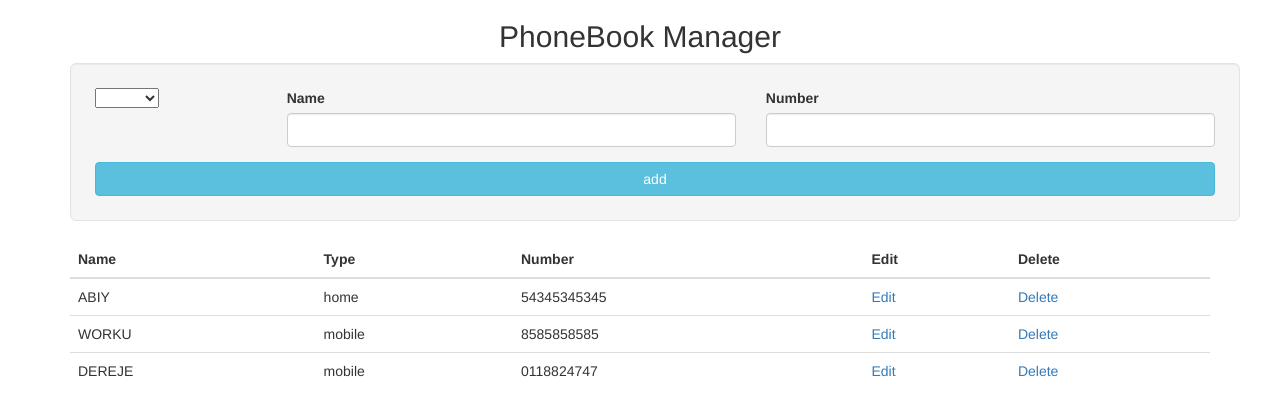
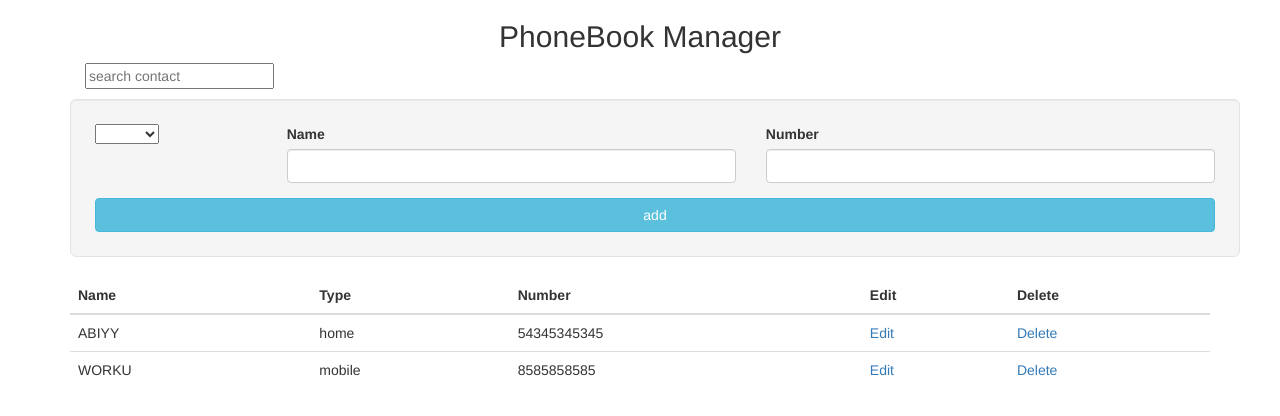
Before and after one commit to Mikearaya/firstAngular, an Angular app: page /account/1/phonebook in a window 1280 px wide. Shown: the top 416 px of the page. Built offline with nearby package versions, Linux system fonts and the light colour scheme; data requests are answered from the project's data file.

Commit message:
changed phonbook edit view

```diff
--- a/db.json
+++ b/db.json
@@ -4,7 +4,7 @@
       "id": 4,
       "userId": 1,
       "number": "54345345345",
-      "name": "abiy",
+      "name": "abiyy",
       "type": "home"
     },
     {
@@ -19,13 +19,6 @@
       "userId": 3,
       "number": "0988776654",
       "name": "Yeshi",
-      "type": "mobile"
-    },
-    {
-      "id": 8,
-      "userId": 1,
-      "number": "0118824747",
-      "name": "Dereje",
       "type": "mobile"
     }
   ],
--- a/src/app/account/account.component.html
+++ b/src/app/account/account.component.html
@@ -5,14 +5,13 @@
             *ngIf="!selectedAccount"
             type="button"
             class="btn btn-info"
-            routerLink="account/new/"> Create Account </button>
+            routerLink="/account/new/"> Create Account </button>
   </nav>
 </div>
 <app-account-editer *ngIf="selectedAccount" [selected]="selectedAccount"></app-account-editer>
 <div class="container">
     <div class="row">
         <div class="col-sm-4 col-xs-12 phonebooks"
-
             *ngFor="let account of accounts$ ">
             <div class="row">
                 <div class="col-xs-12">
--- a/src/app/app.module.ts
+++ b/src/app/app.module.ts
@@ -12,6 +12,7 @@ import { RouterModule } from '@angular/router';
 import { AccountEditerComponent } from './account-editer/account-editer.component';
 import { PhoneEditerComponent } from './phone-editer/phone-editer.component';
 import { Page404Component } from './page404/page404.component';
+import { ContactSearchComponent } from './contact-search/contact-search.component';
 
 
 @NgModule({
@@ -21,7 +22,8 @@ import { Page404Component } from './page404/page404.component';
     AccountComponent,
     AccountEditerComponent,
     PhoneEditerComponent,
-    Page404Component
+    Page404Component,
+    ContactSearchComponent
   ],
   imports: [
     BrowserModule,
--- /dev/null
+++ b/src/app/contact-search/contact-search.component.html
@@ -0,0 +1,15 @@
+<div class="container">
+
+<input #searchBox placeholder="search contact" id="search-box"
+  (keyup)="search(searchBox.value)" >
+
+<ul>
+  <li *ngFor="let contact of contacts$ | async" >
+    <a routerLink="/phonebook/{{contact.id}}" >
+      {{contact.name}}
+
+    </a>
+  </li>
+</ul>
+
+</div>
--- /dev/null
+++ b/src/app/contact-search/contact-search.component.ts
@@ -0,0 +1,37 @@
+import { PhoneBookManagerService } from './../phone-book-manager.service';
+import { Observable } from 'rxjs/Observable';
+import { Component, OnInit, Input } from '@angular/core';
+import {debounceTime, distinctUntilChanged, switchMap} from 'rxjs/operators';
+import { of } from 'rxjs/observable/of';
+import { Subject } from 'rxjs/Subject';
+import { PhoneBook } from '../phone-book';
+
+
+@Component({
+  selector: 'app-contact-search',
+  templateUrl: './contact-search.component.html',
+  styleUrls: ['./contact-search.component.css']
+})
+export class ContactSearchComponent implements OnInit {
+  @Input() accountId: number;
+
+  contacts$: Observable<PhoneBook[]>;
+   searchedName = new Subject<string>();
+
+  constructor(private phoneBookService: PhoneBookManagerService) { }
+
+  ngOnInit() {
+
+    this.contacts$ = this.searchedName.pipe(
+      debounceTime(200),
+      distinctUntilChanged(),
+      switchMap((text: string) => this.phoneBookService.searchPhone(this.accountId, text) ),
+    );
+
+  }
+
+  search(text: string): void {
+    this.searchedName.next(text);
+  }
+
+}
--- a/src/app/phone-book-manager.service.ts
+++ b/src/app/phone-book-manager.service.ts
@@ -1,3 +1,4 @@
+import { Observable } from 'rxjs/Observable';
 import { PhoneBook } from './phone-book';
 import { HttpClient } from '@angular/common/http';
 import { Injectable, OnInit } from '@angular/core';
@@ -11,6 +12,9 @@ export class PhoneBookManagerService implements OnInit {
 
   ngOnInit() {
 
+  }
+  getPhone(id: number) {
+    return this.httpClient.get<PhoneBook>(`${API_LOCATION}/phonebook?id=${id}`);
   }
   getPhoneBook(accountId: number) {
     return this.httpClient.get<PhoneBook[]>(`${API_LOCATION}/phonebook?userId=${accountId}`);
@@ -27,4 +31,8 @@ export class PhoneBookManagerService implements OnInit {
     return this.httpClient.delete<PhoneBook>(`${API_LOCATION}/phonebook/${phoneId}`);
   }
 
+  searchPhone(id: number, name: any) {
+    return this.httpClient.get<PhoneBook[]>(`${API_LOCATION}/phonebook?name=${name}&userId=${id}`);
+  }
+
 }
--- a/src/app/phone-book/phone-book.component.html
+++ b/src/app/phone-book/phone-book.component.html
@@ -1,5 +1,5 @@
 <div class="container">
-
+<app-contact-search [accountId]="userId"></app-contact-search>
 
 <div class="container well well-lg">
     <form  >
--- a/src/app/phone-book/phone-book.component.ts
+++ b/src/app/phone-book/phone-book.component.ts
@@ -29,7 +29,7 @@ export class PhoneBookComponent implements OnInit {
 
   }
   deletePhone(phone: PhoneBook) {
-    this.phones$.filter(p  => p !== phone);
+   this.phones$ =  this.phones$.filter(p  => p !== phone);
     this.phoneManager.deletePhoneNumber(phone.id).subscribe();
 
   }
```
Also changed, not shown: src/app/app-routing.module.ts (+4 -4 lines), src/app/contact-search/contact-search.component.css (added), 1 other file (tests, documents, lock files or other folders).
